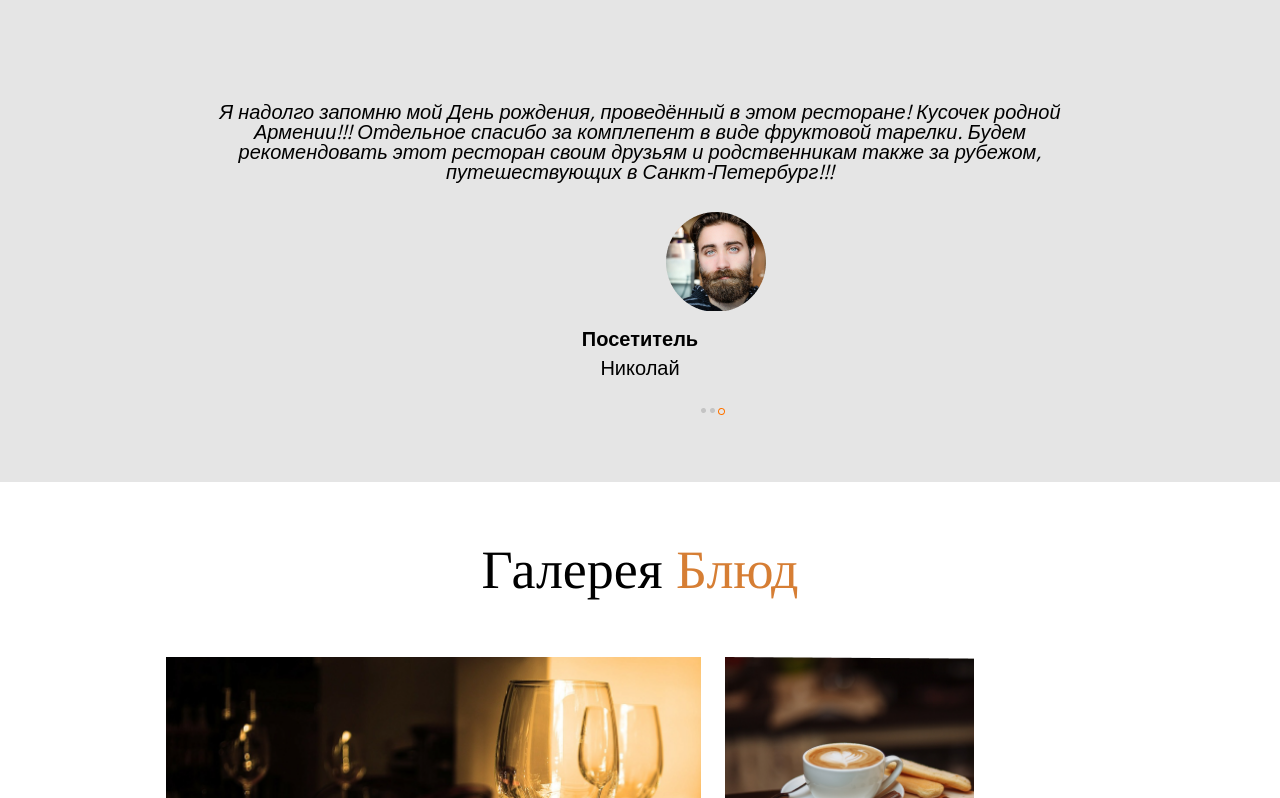
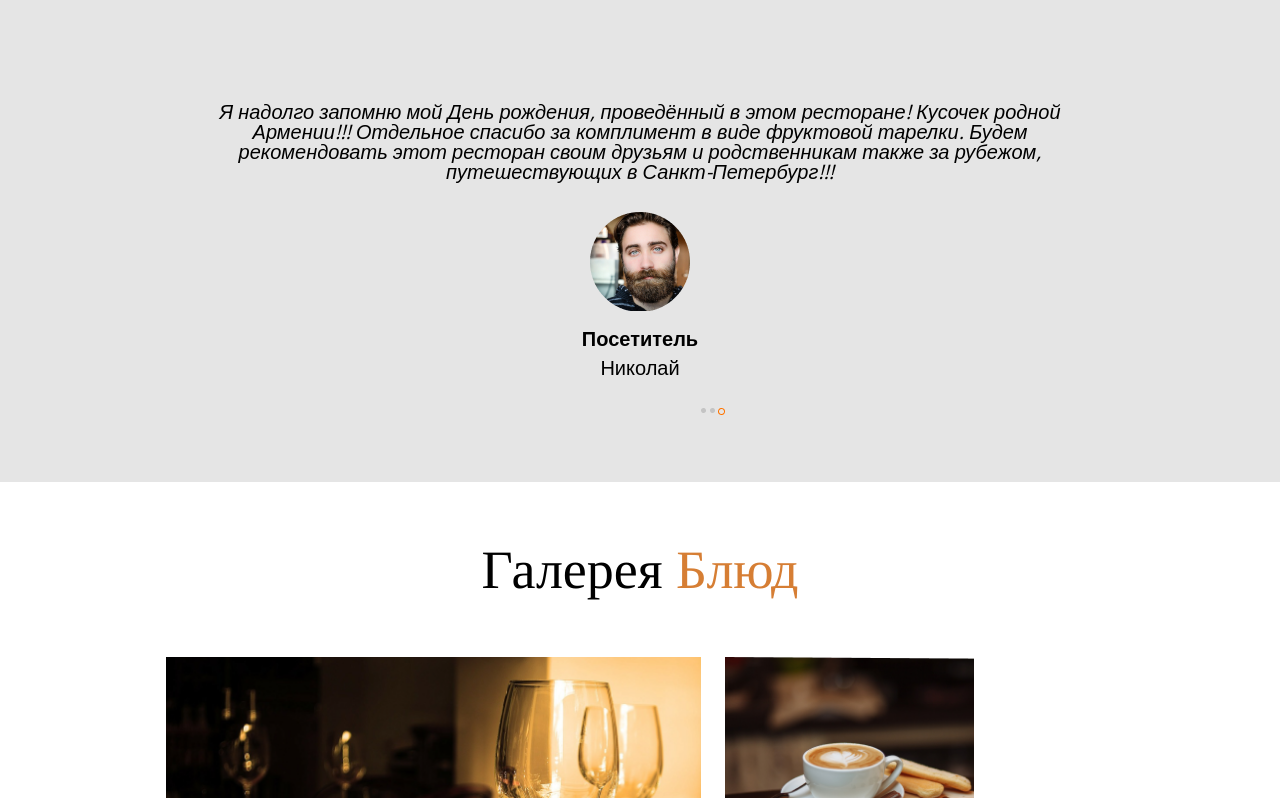
Before and after one commit to honevka/BestFood, a plain HTML site: page index.html in a window 1280 px wide. Shown: the part 3800-4598 px from the top of the page. Drawn offline with nearby package versions, Linux system fonts and the light colour scheme.

Commit message:
changed block 'review'

```diff
--- a/css/style.css
+++ b/css/style.css
@@ -540,7 +540,7 @@ h1, h2, h3, h4, h5, h6 {
 
 .review-img {
   margin-top: 30px;
-  margin-left: 500px;
+  text-align: center;
 }
 
 .review-title {
--- a/index.html
+++ b/index.html
@@ -220,7 +220,7 @@
 
 <div class="review">
     <div class="container">
-        <div class="review-text">Я надолго запомню мой День рождения, проведённый в этом ресторане! Кусочек родной <br/> Армении!!! Отдельное спасибо за комплепент в виде фруктовой тарелки. Будем <br/> рекомендовать этот ресторан своим друзьям и родственникам также за рубежом, <br/> путешествующих в Санкт-Петербург!!!</div>
+        <div class="review-text">Я надолго запомню мой День рождения, проведённый в этом ресторане! Кусочек родной <br/> Армении!!! Отдельное спасибо за комплимент в виде фруктовой тарелки. Будем <br/> рекомендовать этот ресторан своим друзьям и родственникам также за рубежом, <br/> путешествующих в Санкт-Петербург!!!</div>
         <div class="review-img"><img src="img/Nikolay-avatar.png" alt="" class=""></div>
         <div class="review-title">Посетитель</div>
         <div class="review-name">Николай</div>
```
